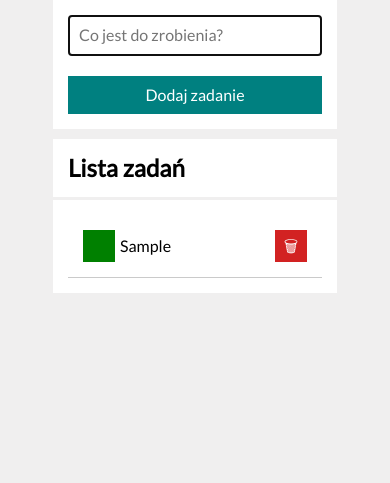
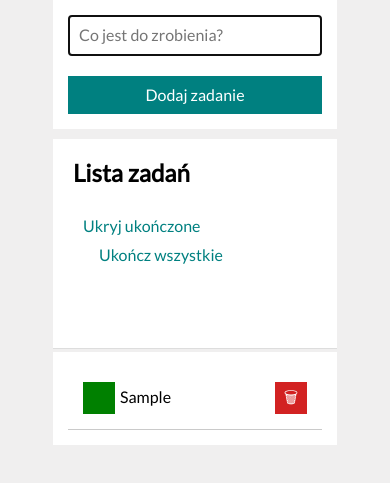
Before and after one commit to PawelDzi/toDoList, a plain HTML site: page index.html in a window 390 px wide. Both pictures are taken after typing "Sample" into the empty fields and a click on the button "Dodaj zadanie". Shown: the part 167-650 px from the top of the page. Drawn offline with nearby package versions, Linux system fonts and the light colour scheme.

Commit message:
homework 7

```diff
--- a/index.html
+++ b/index.html
@@ -6,13 +6,16 @@
     <meta http-equiv="X-UA-Compatible" content="IE=edge">
     <meta name="viewport" content="width=device-width, initial-scale=1.0">
     <title>toDoList</title>
-    <link rel="stylesheet" href="https://cdnjs.cloudflare.com/ajax/libs/normalize/8.0.1/normalize.min.css" integrity="sha512-NhSC1YmyruXifcj/KFRWoC561YpHpc5Jtzgvbuzx5VozKpWvQ+4nXhPdFgmx8xqexRcpAglTj9sIBWINXa8x5w==" crossorigin="anonymous" referrerpolicy="no-referrer" />
+    <link rel="stylesheet" href="https://cdnjs.cloudflare.com/ajax/libs/normalize/8.0.1/normalize.min.css"
+        integrity="sha512-NhSC1YmyruXifcj/KFRWoC561YpHpc5Jtzgvbuzx5VozKpWvQ+4nXhPdFgmx8xqexRcpAglTj9sIBWINXa8x5w=="
+        crossorigin="anonymous" referrerpolicy="no-referrer" />
     <link href="https://fonts.googleapis.com/css2?family=Lato&display=swap" rel="stylesheet">
     <link href="style/style.css" rel="stylesheet" />
     <link href="style/container.css" rel="stylesheet" />
     <link href="style/form.css" rel="stylesheet" />
     <link href="style/list.css" rel="stylesheet" />
-    <link href="font/fontello.css" rel="stylesheet" />
+    <link href="style/tasks.css" rel="stylesheet" />
+    <link href="style/buttons.css" rel="stylesheet" />
     <script defer src="script/script.js"></script>
 </head>
 
@@ -27,13 +30,25 @@
                         <input class="form__input js-newTask" type="text" placeholder="Co jest do zrobienia?" autofocus>
                     </label>
                     <label>
-                        <button class="form__button">Dodaj zadanie</button>
+                        <button class="form__button ">Dodaj zadanie</button>
                     </label>
                 </form>
             </div>
         </div>
         <div class="containers">
-            <div class="container__item container__item--text">Lista zadań</div>
+            <div class="container__item container__item--section">
+                <div class="container__item--text">Lista zadań</div>
+                <div class="buttons js-buttons">
+                    <button class="buttons__button js-toggleHideDoneTasks">
+
+                    </button>
+                </div>
+                <div class="buttons js-buttons">
+                    <button class="buttons__button js-markAllDone">
+
+                    </button>
+                </div>
+            </div>
             <div class="container__item">
                 <ul class="list js-tasks"></ul>
             </div>
--- a/script/script.js
+++ b/script/script.js
@@ -3,7 +3,7 @@
   let hideDoneTasks = false;
 
   const addNewTask = (newTaskContent) => {
-    tasks = [...tasks, {content: newTaskContent }];
+    tasks = [...tasks, { content: newTaskContent }];
 
     render();
   };
@@ -25,10 +25,10 @@
       },
       ...tasks.slice(taskIndex + 1),
     ],
-    render();
+      render();
   };
 
-  const markAllTaskDone = () => {
+  const markAllTasksDone = () => {
     tasks = tasks.map((task) => ({
       ...task,
       done: true,
@@ -42,7 +42,7 @@
     render();
   };
 
-  const bindEvents = () => {
+  const bindRemoveEvents = () => {
     const removeButtons = document.querySelectorAll(".js-remove");
 
     removeButtons.forEach((removeButtons, taskIndex) => {
@@ -50,35 +50,81 @@
         removeTask(taskIndex);
       });
     });
+  };
 
+  const bindToggleDoneEvents = () => {
     const toggleDoneButtons = document.querySelectorAll(".js-done");
 
-    toggleDoneButtons.forEach((toggleDoneButtons, index) => {
+    toggleDoneButtons.forEach((toggleDoneButtons, taskIndex) => {
       toggleDoneButtons.addEventListener("click", () => {
-        toggleTaskDone(index);
+        toggleTaskDone(taskIndex);
       });
     });
   };
 
-  const render = () => {
-    let htmlString = "";
 
-    for (const task of tasks) {
-      htmlString += `
-        <li class="js-li">
-        <button class="js-done"> ${task.done ? "✔" : "" }</button>
-        <span ${task.done ? "style=\"text-decoration: line-through\"" : "" }>
+  const renderTasks = () => {
+    const taskToHTML = task => `
+        <li class="
+        js-li${task.done && hideDoneTasks ? " tasks__item--hidden" : ""} js-task
+        ">
+        <button class="js-done"> ${task.done ? "✔" : ""}</button>
+        <span ${task.done ? "style=\"text-decoration: line-through\"" : ""}>
         ${task.content}
         </span>
         <button class="js-remove">🗑</button>
         </li>
         `;
+
+    const tasksElement = document.querySelector(".js-tasks");
+    tasksElement.innerHTML = tasks.map(taskToHTML).join("");
+
+  };
+
+  const renderButtons = () => {
+    const buttonsElement = document.querySelector(".js-buttons");
+
+    if (!tasks.length) {
+      buttonsElement.innerHTML = "";
+      return;
     }
 
-    document.querySelector(".js-tasks").innerHTML = htmlString;
+    buttonsElement.innerHTML = `
+    <buttons class="buttons__button js-toggleHideDoneTasks">
+      ${hideDoneTasks ? "Pokaż" : "Ukryj"} ukończone
+      </button>
+      <button
+        class="buttons__button js-markAllDone"
+        ${tasks.every(({ done }) => done) ? " disabled" : ""}
+      >
+        Ukończ wszystkie
+      </button>
+    `;
+  };
 
-    bindEvents();
+  const bindButtonsEvents = () => {
+    const markAllDoneButton = document.querySelector(".js-markAllDone");
+
+    if (markAllDoneButton) {
+      markAllDoneButton.addEventListener("click", markAllTasksDone);
+    }
+
+    const toggleHideDoneTasksButton = document.querySelector(".js-toggleHideDoneTasks");
+
+    if (toggleHideDoneTasksButton) {
+      toggleHideDoneTasksButton.addEventListener("click", toggleHideDoneTasks);
+    }
   };
+
+  const render = () => {
+    renderTasks();
+    bindRemoveEvents();
+    bindToggleDoneEvents();
+
+    renderButtons();
+    bindButtonsEvents();
+  }
+
 
   const onFormSubmit = (event) => {
     event.preventDefault();
@@ -92,13 +138,13 @@
     }
 
     newTaskElement.focus();
-  }
+  };
+
 
   const init = () => {
     render();
 
     const form = document.querySelector(".js-form");
-
     form.addEventListener("submit", onFormSubmit);
   };
 
--- a/style/container.css
+++ b/style/container.css
@@ -12,6 +12,22 @@
     padding: 15px;
 }
 
+.container__item--section {
+    border-bottom: 1px solid #ddd;
+    display: grid;
+    grid-template-columns: auto auto;
+    grid-gap: 20px;
+    justify-content: space-between;
+    align-items: center;
+    padding: 20px;
+}
+
+@media (max-width: 767px){
+    .container__item--section {
+        grid-template-columns: 1fr;
+    }
+}
+
 .containers {
     margin: 10px 0;
 }
--- a/style/form.css
+++ b/style/form.css
@@ -11,10 +11,12 @@
     width: 100%;
     padding: 10px;
     cursor: pointer;
+    transition:  0.3s;
 }
 
 .form__button:hover {
     background-color: #007070;
+    transition: scale(1.1);
 }
 
 .form {
```
